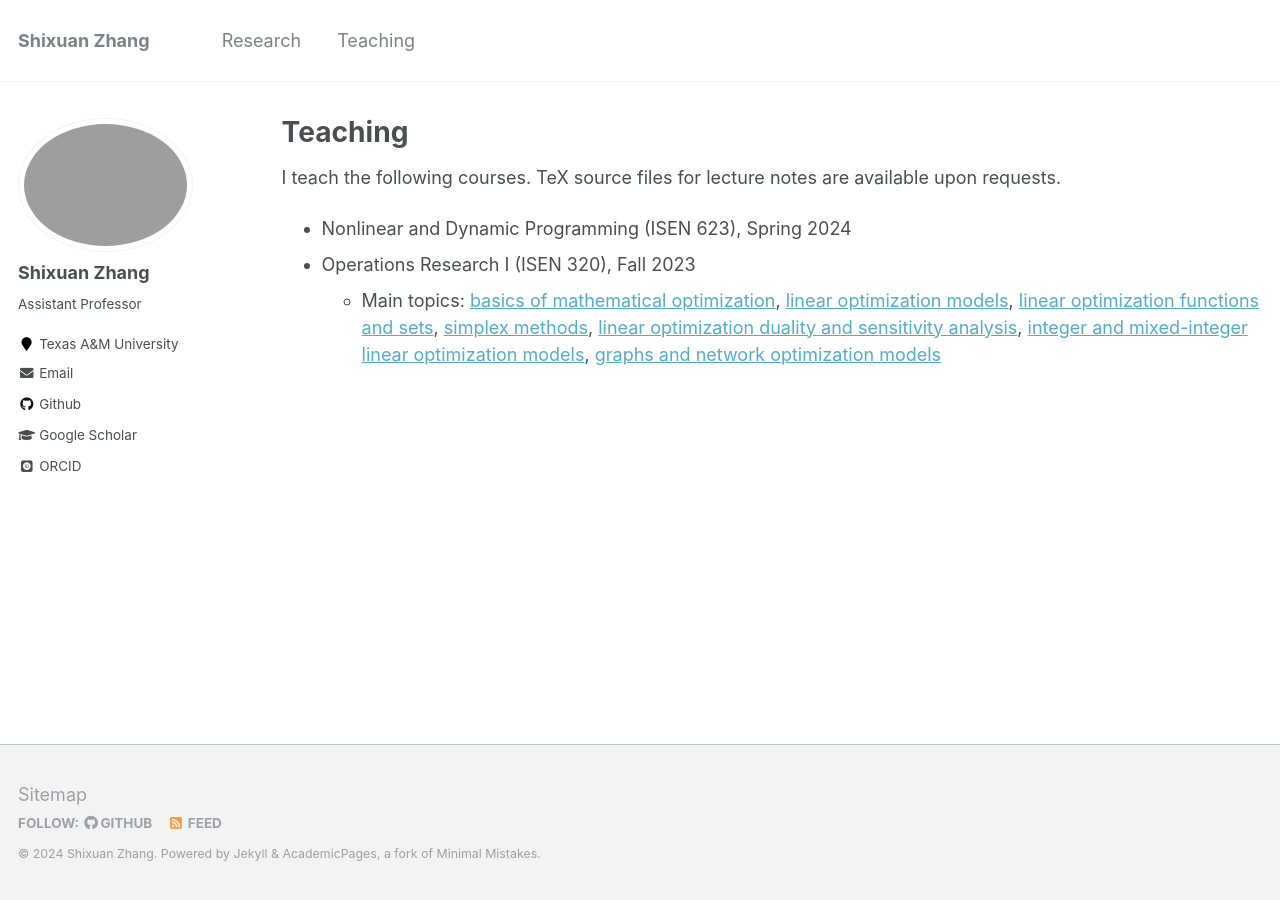
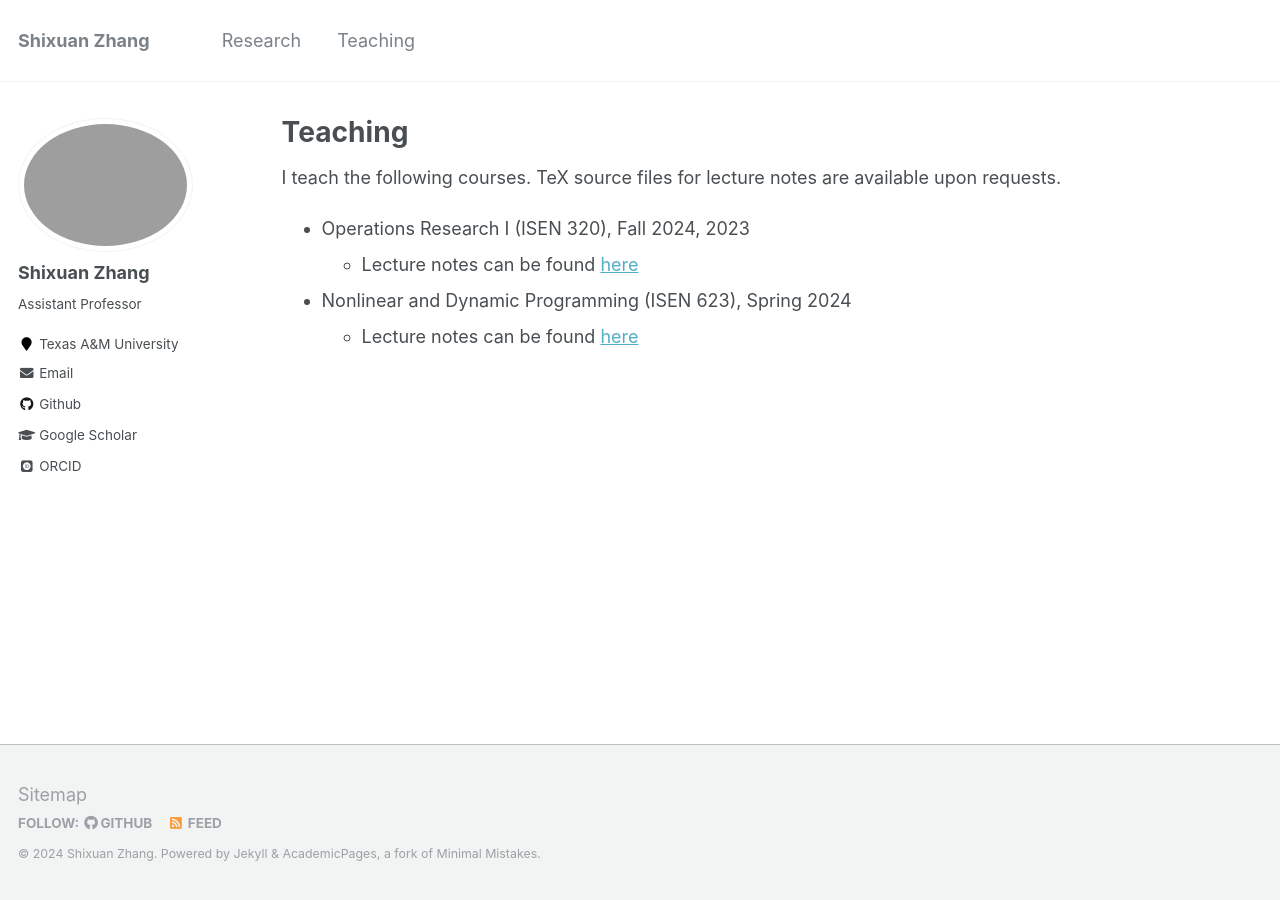
Before and after one commit to shixuan-zhang/shixuan-zhang.github.io, a Jekyll site: the page built from _pages/teaching.md, in a window 1280 px wide. Built offline with Jekyll 4.4.1, drawn with Linux system fonts in a browser that asks for light colours; some web fonts are replaced.

Commit message:
Update course notes and remove recruitment ad

```diff
--- a/_pages/teaching.md
+++ b/_pages/teaching.md
@@ -8,6 +8,7 @@ author_profile: true
 I teach the following courses.
 TeX source files for lecture notes are available upon requests.
 
+* Operations Research I (ISEN 320), Fall 2024, 2023
+    * Lecture notes can be found [here](../files/Teaching/ISEN320_notes.pdf)
 * Nonlinear and Dynamic Programming (ISEN 623), Spring 2024
-* Operations Research I (ISEN 320), Fall 2023
-    * Main topics: [basics of mathematical optimization](../files/Teaching/2023Fall_ISEN320/notes_basics.pdf), [linear optimization models](../files/Teaching/2023Fall_ISEN320/notes_LO_models.pdf), [linear optimization functions and sets](../files/Teaching/2023Fall_ISEN320/notes_LO_sets.pdf), [simplex methods](../files/Teaching/2023Fall_ISEN320/notes_simplex_method.pdf), [linear optimization duality and sensitivity analysis](../files/Teaching/2023Fall_ISEN320/notes_duality_sensitivity.pdf), [integer and mixed-integer linear optimization models](../files/Teaching/2023Fall_ISEN320/notes_MILO_models.pdf), [graphs and network optimization models](../files/Teaching/2023Fall_ISEN320/notes_network_optimization.pdf)
+    * Lecture notes can be found [here](../files/Teaching/ISEN623_notes/pdf)
```
Also changed, not shown: _pages/about.md (+0 -2 lines), 9 other files.
